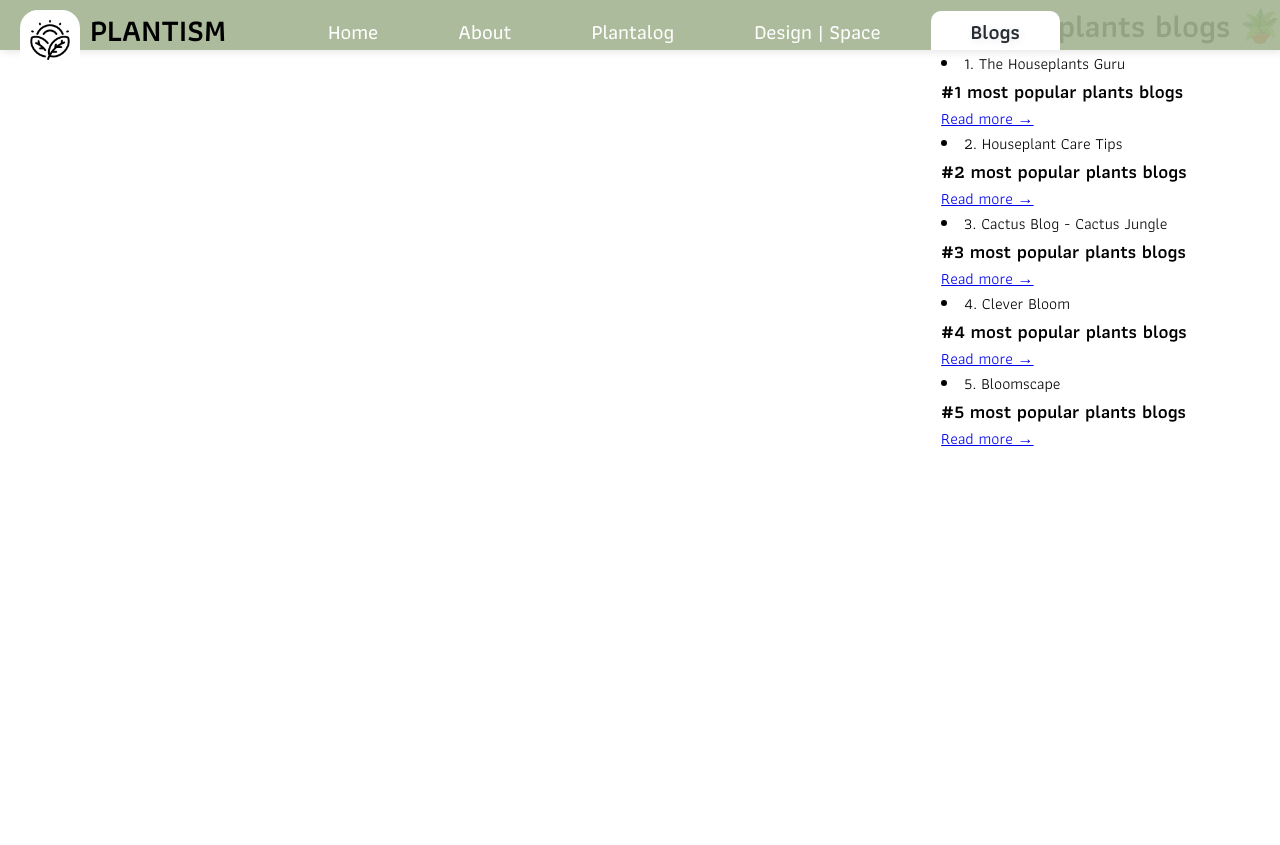
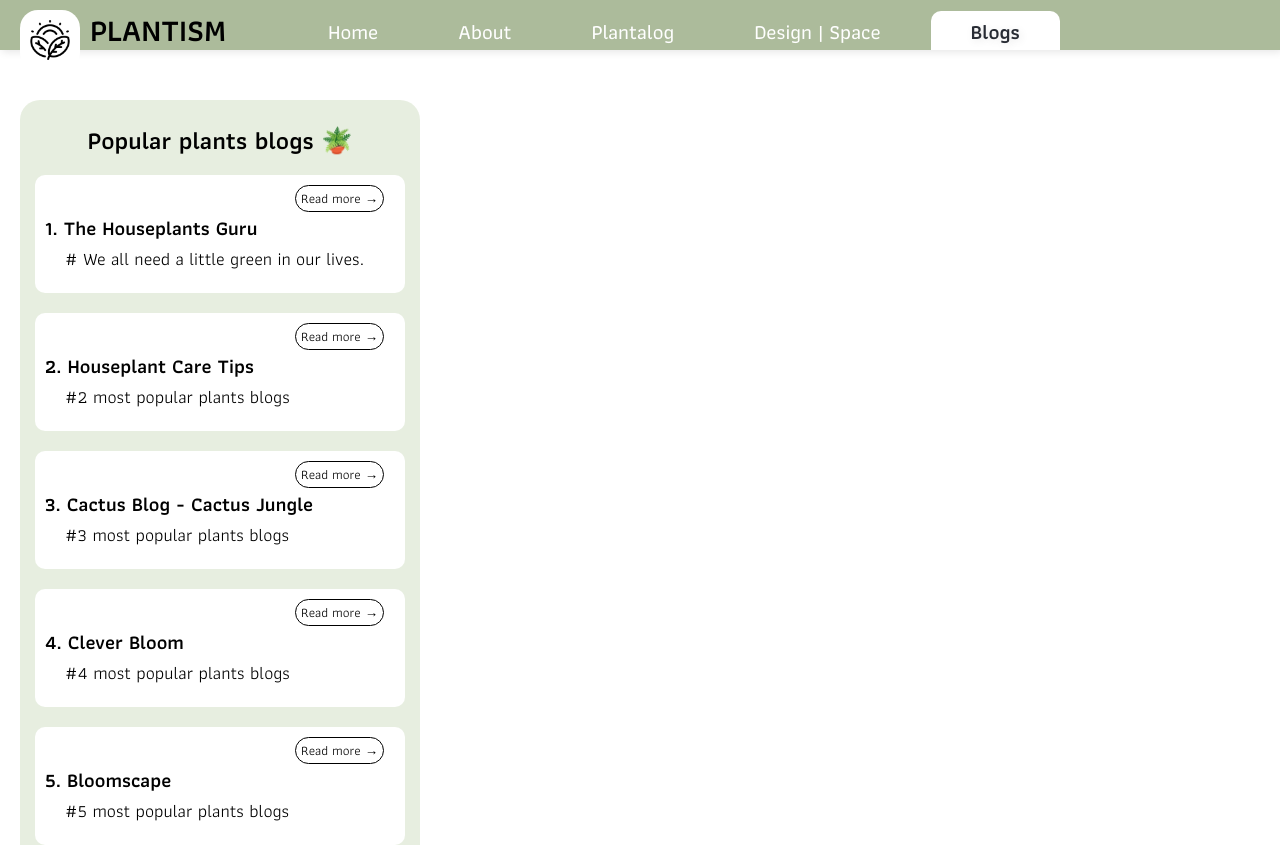
Before and after one commit to Thananyasih/Plantism-app, a React (Create React App) app: page /blogs in a window 1280 px wide. Shown: the top 845 px of the page. Built offline with nearby package versions, Linux system fonts and the light colour scheme; a web font is replaced by a local one.

Commit message:
edit blogs

```diff
--- a/src/pages/blogs/blogs.css
+++ b/src/pages/blogs/blogs.css
@@ -4,3 +4,70 @@
   align-items: right;
   height: 100vh;
 }
+
+.top-blogs {
+  position: absolute;
+  top: 100px;
+  left: 20px;
+  width: 400px;
+  height: auto;
+  background-color: rgb(226, 234, 217, 0.8);
+  border-radius: 20px;
+}
+
+.top-blogs h1 {
+  text-align: center;
+  font-size: 25px;
+  margin: 15px;
+  margin-top: 20px;
+}
+
+.pop-1,
+.pop-2,
+.pop-3,
+.pop-4,
+.pop-5 {
+  position: relative;
+  align-items: center;
+  left: 15px;
+  width: 350px;
+  height: auto;
+  padding: 10px;
+
+  margin-bottom: 20px;
+  background-color: white;
+  border-radius: 10px;
+}
+
+.pop-li {
+  list-style: none;
+  font-size: 20px;
+  font-weight: bold;
+}
+
+.pop-desc {
+  font-size: 18px;
+  font-weight: 300;
+  padding-left: 20px;
+  margin-bottom: 10px;
+}
+
+.pop-button {
+  position: static;
+  color: black;
+  appearance: none;
+  cursor: pointer;
+  background-color: #ffff;
+  border-style: solid;
+  border-color: black;
+  border-width: 1px;
+  border-radius: 20px;
+  margin-left: 250px;
+  padding: 2px 5px;
+}
+
+.pop-button:hover {
+  background-color: rgb(255, 169, 169);
+  padding: 2px 10px;
+  transition: ease-out 0.2s;
+}
--- a/src/pages/blogs/blogs.js
+++ b/src/pages/blogs/blogs.js
@@ -5,50 +5,64 @@
   return (
     <div>
       <div className="blogs-container">
-        <div className="top-planter">
+        <div className="top-blogs">
           <h1>Popular plants blogs 🪴</h1>
-          <div className="popular-container">
-            <li>1. The Houseplants Guru</li>
-            <h3>#1 most popular plants blogs</h3>
-            <a href="https://feedly.com/i/subscription/feed%2Fhttp%3A%2F%2Fwww.thehouseplantguru.com%2F%3Ffeed%3Drss2">
+
+          <div className="pop-1">
+            <button
+              className="pop-button"
+              href="https://feedly.com/i/subscription/feed%2Fhttp%3A%2F%2Fwww.thehouseplantguru.com%2F%3Ffeed%3Drss2"
+            >
               Read more &rarr;
-            </a>
+            </button>
+            <li className="pop-li">1. The Houseplants Guru</li>
+            <h3 className="pop-desc">
+              # We all need a little green in our lives.
+            </h3>
           </div>
 
-          <div className="popular-container">
-            <li>2. Houseplant Care Tips</li>
-            <h3>#2 most popular plants blogs</h3>
-
-            <a href="https://feedly.com/i/subscription/feed%2Fhttps%3A%2F%2Fohiotropics.com%2Ffeed%2F">
+          <div className="pop-2">
+            <button
+              className="pop-button"
+              href="https://feedly.com/i/subscription/feed%2Fhttps%3A%2F%2Fohiotropics.com%2Ffeed%2F"
+            >
               Read more &rarr;
-            </a>
+            </button>
+            <li className="pop-li">2. Houseplant Care Tips</li>
+            <h3 className="pop-desc">#2 most popular plants blogs</h3>
           </div>
 
-          <div className="popular-container">
-            <li>3. Cactus Blog - Cactus Jungle</li>
-            <h3>#3 most popular plants blogs</h3>
-
-            <a href="https://feedly.com/i/subscription/feed%2Fhttp%3A%2F%2Fwww.cactusjungle.com%2Fblog%2Ffeed%2F">
+          <div className="pop-3">
+            <button
+              className="pop-button"
+              href="https://feedly.com/i/subscription/feed%2Fhttp%3A%2F%2Fwww.cactusjungle.com%2Fblog%2Ffeed%2F"
+            >
               Read more &rarr;
-            </a>
+            </button>
+            <li className="pop-li">3. Cactus Blog - Cactus Jungle</li>
+            <h3 className="pop-desc">#3 most popular plants blogs</h3>
           </div>
 
-          <div className="popular-container">
-            <li>4. Clever Bloom</li>
-            <h3>#4 most popular plants blogs</h3>
-
-            <a href="https://feedly.com/i/subscription/feed%2Fhttp%3A%2F%2Fcleverbloom.com%2Ffeed%2F">
+          <div className="pop-4">
+            <button
+              className="pop-button"
+              href="https://feedly.com/i/subscription/feed%2Fhttp%3A%2F%2Fcleverbloom.com%2Ffeed%2F"
+            >
               Read more &rarr;
-            </a>
+            </button>
+            <li className="pop-li">4. Clever Bloom</li>
+            <h3 className="pop-desc">#4 most popular plants blogs</h3>
           </div>
 
-          <div className="popular-container">
-            <li>5. Bloomscape</li>
-            <h3>#5 most popular plants blogs</h3>
-
-            <a href="https://feedly.com/i/subscription/feed%2Fhttps%3A%2F%2Fbloomscape.com%2Ffeed%2F">
+          <div className="pop-5">
+            <button
+              className="pop-button"
+              href="https://feedly.com/i/subscription/feed%2Fhttps%3A%2F%2Fbloomscape.com%2Ffeed%2F"
+            >
               Read more &rarr;
-            </a>
+            </button>
+            <li className="pop-li">5. Bloomscape</li>
+            <h3 className="pop-desc">#5 most popular plants blogs</h3>
           </div>
         </div>
       </div>
```
